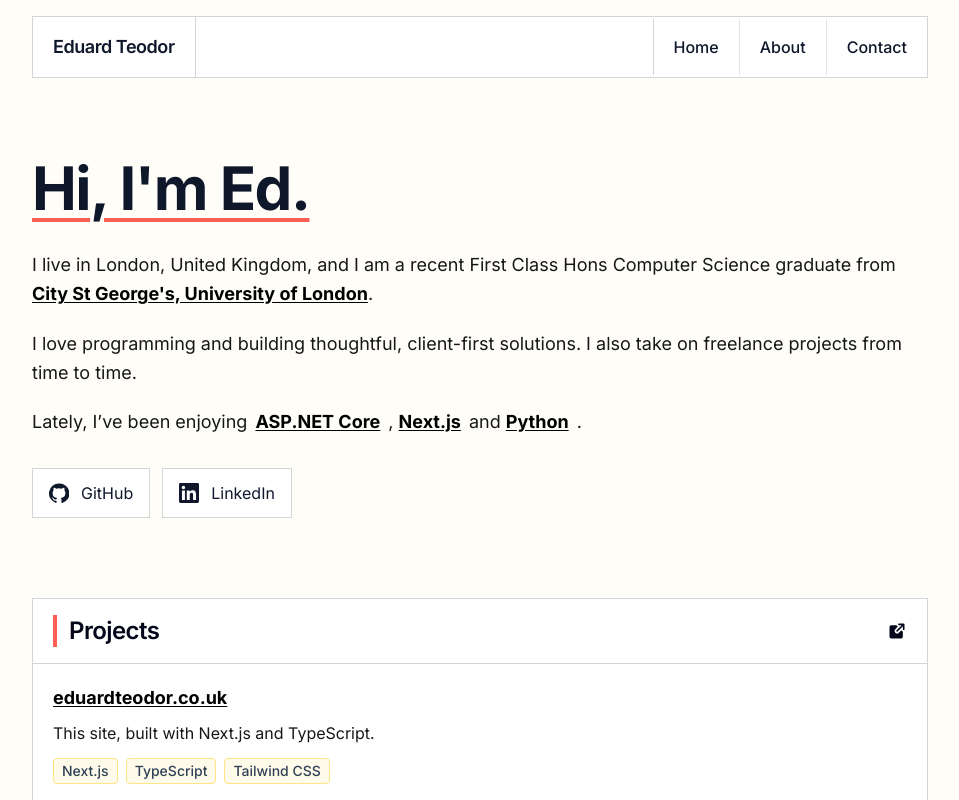
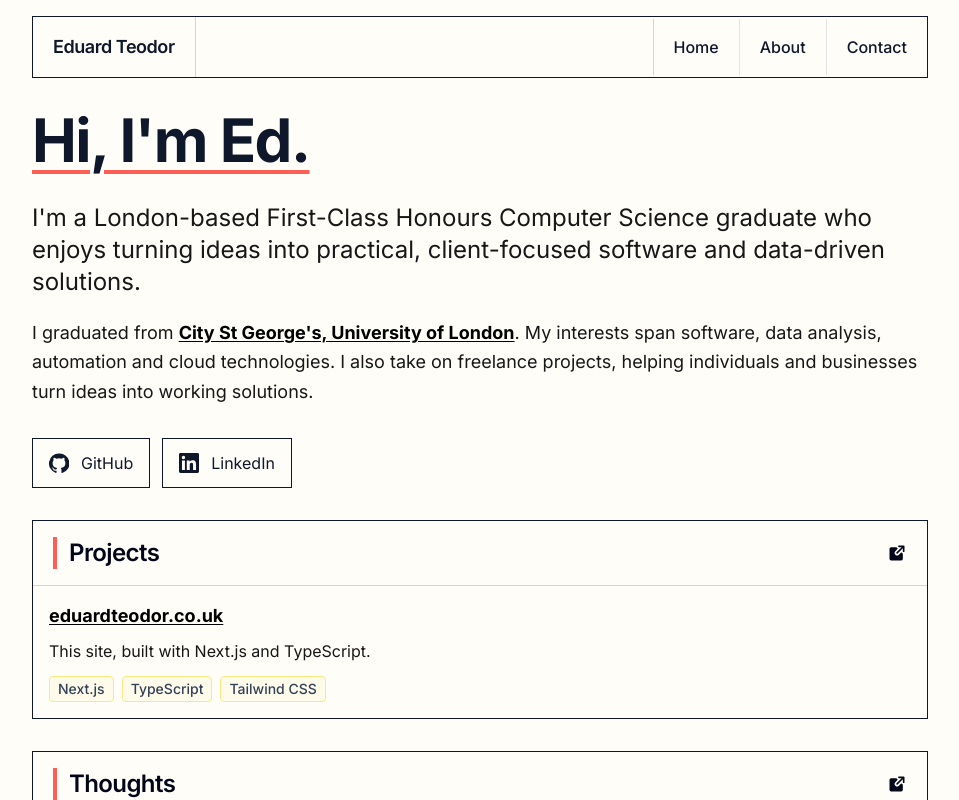
Before and after one commit to EEEDWARD1/eduardteodor-web, a Next.js app: page / in a window 1280 px wide. Shown: the top 800 px of the page, without its empty margins (160-1119 px from the left). Built offline with nearby package versions, Linux system fonts and the light colour scheme.

Commit message:
feat: update portfolio metadata and homepage presentation

```diff
--- a/app/components/Hero.tsx
+++ b/app/components/Hero.tsx
@@ -1,40 +1,16 @@
-const technologies = [
-    { name: "ASP.NET Core", href: "https://learn.microsoft.com/aspnet/core/" },
-    { name: "Next.js", href: "https://nextjs.org/" },
-    { name: "Python", href: "https://www.python.org/" },
-];
-
 export default function Hero() {
     return (
-        <section className="mt-16">
+        <section className="mt-4">
             <h1 className="text-5xl font-bold tracking-tight decoration-[#FE5F55] decoration-4 underline underline-offset-8 sm:text-6xl">Hi, I&#39;m Ed.</h1>
             <div className="mt-8 space-y-5 text-lg leading-relaxed text-neutral-900">
+                <p className="text-2xl">
+                    I&#39;m a London-based First-Class Honours Computer Science graduate who enjoys turning ideas into practical, client-focused software and data-driven solutions.
+                </p>
                 <p>
-                    I live in London, United Kingdom, and I am a recent First Class Hons Computer Science graduate from{" "}
+                    I graduated from {" "}
                     <a className="font-bold underline" href="https://www.citystgeorges.ac.uk/" target="_blank" rel="noopener noreferrer">
                         City St George&#39;s, University of London
-                    </a>.
-                </p>
-                <p>
-                    I love programming and building thoughtful, client-first solutions.
-                    I also take on freelance projects from time to time.
-                </p>
-                <p className="flex flex-wrap items-center gap-x-2 gap-y-3">
-                    Lately, I’ve been enjoying
-                    {technologies.map((technology, index) => (
-                        <span key={technology.name}>
-                            {index === technologies.length - 1 && technologies.length > 1 ? "and " : index > 0 ? ", " : " "}
-                            <a
-                                className="font-bold underline decoration-1 underline-offset-2"
-                                href={technology.href}
-                                target="_blank"
-                                rel="noopener noreferrer"
-                            >
-                                {technology.name}
-                            </a>
-                        </span>
-                    ))}
-                    .
+                    </a>. My interests span software, data analysis, automation and cloud technologies. I also take on freelance projects, helping individuals and businesses turn ideas into working solutions.
                 </p>
             </div>
             <nav aria-label="Social profiles" className="mt-8 flex flex-wrap gap-3">
@@ -43,7 +19,7 @@ export default function Hero() {
                     target="_blank"
                     rel="noopener noreferrer"
                     style={{ textDecoration: "none" }}
-                    className="inline-flex items-center gap-3 border border-neutral-300 bg-white px-4 py-3 text-slate-900 no-underline transition-colors hover:border-[#FE5F55] hover:bg-orange-50 hover:text-slate-900 hover:no-underline"
+                    className="inline-flex items-center gap-3 border px-4 py-3 text-slate-900 no-underline transition-colors hover:border-[#FE5F55] hover:bg-orange-50 hover:text-slate-900 hover:no-underline"
                 >
                     <svg aria-hidden="true" viewBox="0 0 24 24" className="size-5 fill-current">
                         <path d="M12 .5a12 12 0 0 0-3.79 23.39c.6.11.82-.26.82-.58v-2.05c-3.34.73-4.04-1.42-4.04-1.42-.55-1.39-1.33-1.76-1.33-1.76-1.09-.75.08-.74.08-.74 1.2.08 1.83 1.23 1.83 1.23 1.07 1.83 2.8 1.3 3.49.99.11-.78.42-1.3.76-1.6-2.67-.3-5.47-1.34-5.47-5.95 0-1.31.47-2.38 1.23-3.22-.12-.3-.53-1.52.12-3.17 0 0 1-.32 3.3 1.23a11.5 11.5 0 0 1 6 0c2.3-1.55 3.3-1.23 3.3-1.23.65 1.65.24 2.87.12 3.17.77.84 1.23 1.91 1.23 3.22 0 4.62-2.8 5.64-5.48 5.94.43.37.81 1.1.81 2.22v3.29c0 .32.22.69.83.57A12 12 0 0 0 12 .5Z" />
@@ -55,7 +31,7 @@ export default function Hero() {
                     target="_blank"
                     rel="noopener noreferrer"
                     style={{ textDecoration: "none" }}
-                    className="inline-flex items-center gap-3 border border-neutral-300 bg-white px-4 py-3 text-slate-900 no-underline transition-colors hover:border-[#FE5F55] hover:bg-orange-50 hover:text-slate-900 hover:no-underline"
+                    className="inline-flex items-center gap-3 border px-4 py-3 text-slate-900 no-underline transition-colors hover:border-[#FE5F55] hover:bg-orange-50 hover:text-slate-900 hover:no-underline"
                 >
                     <svg aria-hidden="true" viewBox="0 0 24 24" className="size-5 fill-current">
                         <path d="M20.45 20.45h-3.56v-5.57c0-1.33-.03-3.04-1.85-3.04-1.85 0-2.13 1.44-2.13 2.94v5.67H9.35V9h3.42v1.56h.05c.48-.9 1.64-1.85 3.37-1.85 3.6 0 4.27 2.37 4.27 5.46v6.28ZM5.34 7.43a2.06 2.06 0 1 1 0-4.12 2.06 2.06 0 0 1 0 4.12ZM7.12 20.45H3.56V9h3.56v11.45ZM22.22 0H1.77C.79 0 0 .77 0 1.72v20.56C0 23.23.79 24 1.77 24h20.45c.98 0 1.78-.77 1.78-1.72V1.72C24 .77 23.2 0 22.22 0Z" />
--- a/app/components/Nav.tsx
+++ b/app/components/Nav.tsx
@@ -14,7 +14,7 @@ export default function Nav(){
     const isMenuOpen = menuOpen;
 
     return(
-        <header className="my-4 border border-neutral-300 bg-white text-slate-900">
+        <header className="my-4 border-neutral border text-slate-900">
             <div className="mx-auto flex w-full max-w-6xl flex-wrap items-center justify-between">
                 <Link href="/" style={{ textDecoration: "none" }} className="border-r border-neutral-300 px-5 py-4 text-lg font-semibold tracking-tight text-slate-900 no-underline transition-colors hover:text-[#FE5F55] hover:no-underline">
                     Eduard Teodor
--- a/app/components/ProjectsSection.tsx
+++ b/app/components/ProjectsSection.tsx
@@ -6,7 +6,7 @@ export default function ProjectsSection() {
     const projects = posts.filter((post) => post.type === "project");
 
     return (
-        <section className="mt-20 border border-neutral-300 bg-white" aria-labelledby="projects-heading">
+        <section className="mt-8 border" aria-labelledby="projects-heading">
             <h2 id="projects-heading" className="border-b border-neutral-300 text-2xl font-semibold tracking-tight text-slate-950">
                 <Link href="/projects" style={{ textDecoration: "none" }} className="flex items-center justify-between px-5 py-4 no-underline transition-colors hover:bg-orange-50 hover:text-[#FE5F55] hover:no-underline">
                     <span className="border-l-4 border-[#FE5F55] pl-3">Projects</span>
@@ -14,7 +14,7 @@ export default function ProjectsSection() {
                 </Link>
             </h2>
 
-            <ul className="space-y-10 p-5">
+            <ul className="space-y-10 p-4">
                 {projects.map((project) => (
                     <li key={project.slug} className="list-none">
                         <article>
--- a/app/components/ThoughtsSection.tsx
+++ b/app/components/ThoughtsSection.tsx
@@ -6,7 +6,7 @@ export default function ThoughtsSection() {
     const thoughts = posts.filter((post) => post.type === "thought");
 
     return (
-        <section className="mt-20 border border-neutral-300 bg-white" aria-labelledby="thoughts-heading">
+        <section className="mt-8 border" aria-labelledby="thoughts-heading">
             <h2 id="thoughts-heading" className="border-b border-neutral-300 text-2xl font-semibold tracking-tight text-slate-950">
                 <Link href="/thoughts" style={{ textDecoration: "none" }} className="flex items-center justify-between px-5 py-4 no-underline transition-colors hover:bg-orange-50 hover:text-[#FE5F55] hover:no-underline">
                     <span className="border-l-4 border-[#FE5F55] pl-3">Thoughts</span>
--- a/app/layout.tsx
+++ b/app/layout.tsx
@@ -9,8 +9,39 @@ const inter = Inter({
 })
 
 export const metadata: Metadata = {
-  title: "Create Next App",
-  description: "Generated by create next app",
+  metadataBase: new URL("https://eduardteodor.co.uk"),
+
+  title: {
+    default: "Eduard Teodor | Software, Data & Technology",
+    template: "%s | Eduard Teodor",
+  },
+
+  description:
+      "Eduard Teodor is a London-based First-Class Honours Computer Science graduate working across software engineering, data analysis, automation and freelance development.",
+
+  applicationName: "Eduard Teodor",
+
+  openGraph: {
+    title: "Eduard Teodor | Software, Data & Technology",
+    description:
+        "Explore the projects, technical work and thoughts of Eduard Teodor, a London-based First-Class Honours Computer Science graduate.",
+    url: "https://eduardteodor.co.uk",
+    siteName: "Eduard Teodor",
+    locale: "en_GB",
+    type: "website",
+  },
+
+  twitter: {
+    card: "summary_large_image",
+    title: "Eduard Teodor | Software, Data & Technology",
+    description:
+        "Software engineering, data analysis, automation and freelance development.",
+  },
+
+  robots: {
+    index: true,
+    follow: true,
+  },
 };
 
 export default function RootLayout({ children }: LayoutProps<"/">) {
```
Also changed, not shown: 1 other file (tests, documents, lock files or other folders).
